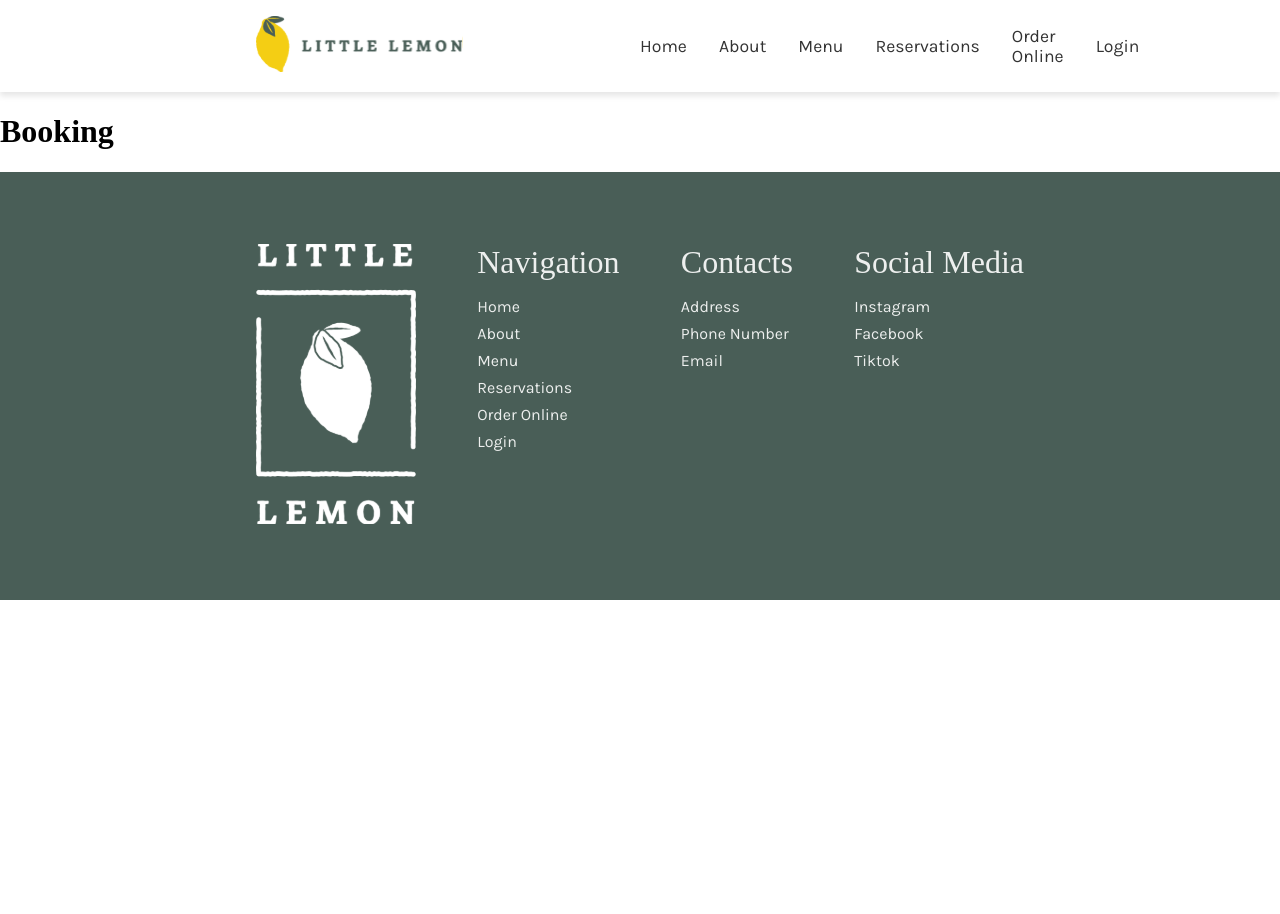
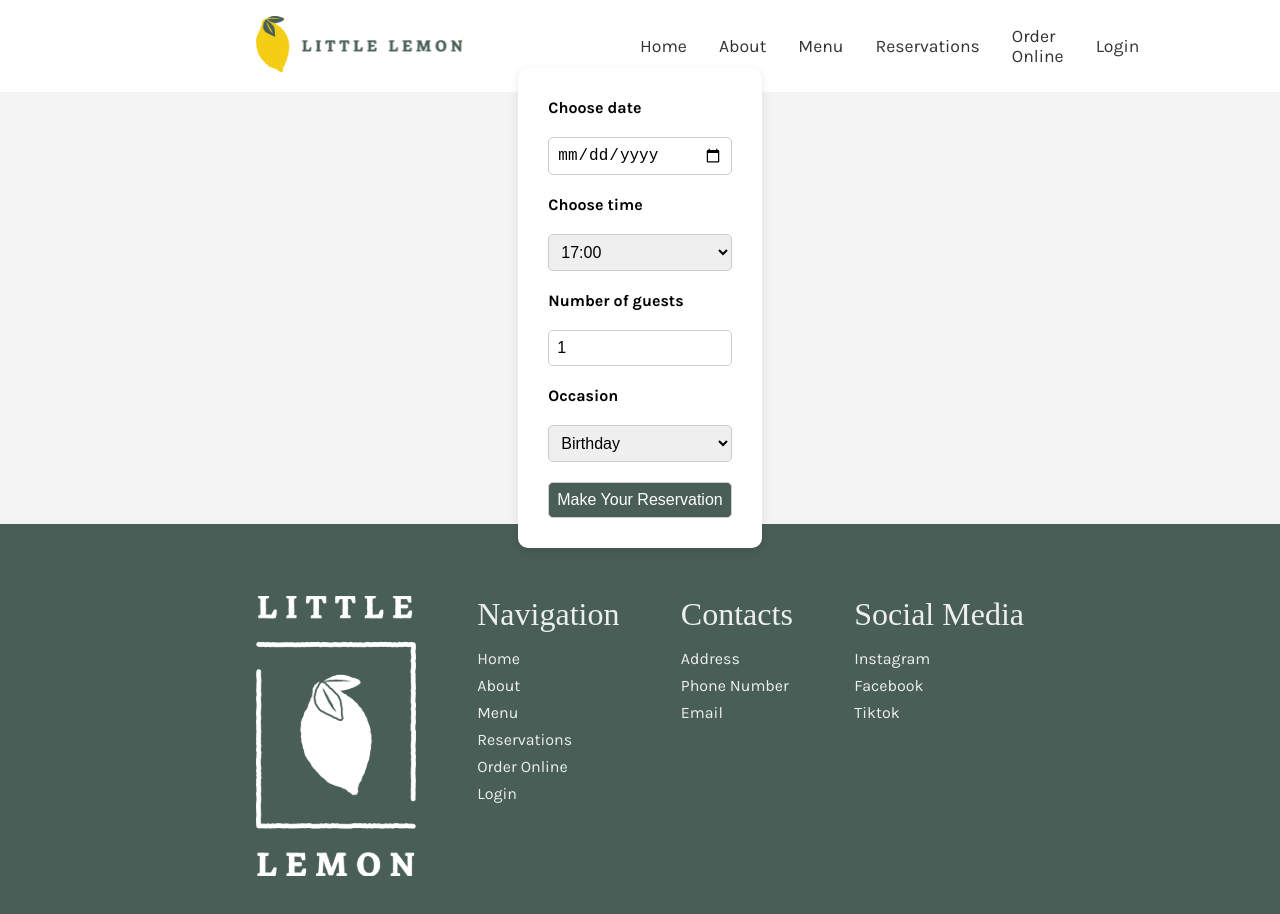
Before and after one commit to danny-boulay/capstone, a React (Create React App) app: page /booking in a window 1280 px wide. Shown: the top 914 px of the page. Before the commit the page ends 800 px from the top, so only its background shows below. Built offline with nearby package versions, Linux system fonts and the light colour scheme; a web font is replaced by a local one.

Commit message:
Form JSX pour BookingForm.js dans BookingPage.js mais le state est pas encore géré

```diff
--- a/src/App.css
+++ b/src/App.css
@@ -618,3 +618,47 @@ button:hover {
     height: 10rem;
   }
 }
+
+/*Booking Form*/
+
+.FormContainer {
+  display: flex;
+  justify-content: center;
+  align-items: center;
+  height: 50vh; /* Pleine hauteur de l'écran */
+  background-color: #f4f4f4;
+  padding: 1rem;;
+}
+
+form {
+  display: grid;
+  gap: 20px;
+  max-width: 350px;
+  padding: 30px;
+  background: white;
+  border-radius: 10px;
+  box-shadow: 0px 4px 10px rgba(0, 0, 0, 0.1);
+}
+
+label {
+  font-weight: bold;
+}
+
+input,
+select {
+  padding: 8px;
+  border: 1px solid #ccc;
+  border-radius: 5px;
+  font-size: 16px;
+}
+
+input[type="submit"] {
+  background-color: var(--primary-color-1);
+  color: white;
+  cursor: pointer;
+  transition: 0.3s;
+}
+
+input[type="submit"]:hover {
+  background-color: var(--primary-color-2);
+}
--- a/src/App.js
+++ b/src/App.js
@@ -4,7 +4,7 @@ import { BrowserRouter as Router, Routes, Route } from "react-router-dom";
 import Header from './components/Header';
 import Footer from './components/Footer';
 import HomePage from './pages/HomePage';
-import Booking from './pages/Booking';
+import Booking from './pages/BookingPage';
 import NotFound from './pages/NotFound';
 
 function App() {
--- /dev/null
+++ b/src/components/BookingForm.js
@@ -0,0 +1,46 @@
+import { useState } from "react";
+
+const BookingForm = ({ date, setDate, time, setTime, guests, setGuests, occasion, setOccasion, handleSubmit }) => {
+
+  // Liste des heures disponibles (simulée pour l'instant)
+  const [availableTimes] = useState(["17:00", "18:00", "19:00", "20:00", "21:00", "22:00"]);
+
+  return (
+    <div className="FormContainer">
+        <form className="BookingForm" onSubmit={handleSubmit}>
+            <label htmlFor="res-date">Choose date</label>
+            <input type="date" id="res-date" value={date} onChange={(e) => setDate(e.target.value)} />
+
+            <label htmlFor="res-time">Choose time</label>
+            <select id="res-time" value={time} onChange={(e) => setTime(e.target.value)}>
+                {availableTimes.map((t) => (
+                <option key={t} value={t}>
+                    {t}
+                </option>
+                ))}
+            </select>
+
+            <label htmlFor="guests">Number of guests</label>
+            <input
+                type="number"
+                id="guests"
+                placeholder="1"
+                min="1"
+                max="10"
+                value={guests}
+                onChange={(e) => setGuests(Number(e.target.value))}
+            />
+
+            <label htmlFor="occasion">Occasion</label>
+            <select id="occasion" value={occasion} onChange={(e) => setOccasion(e.target.value)}>
+                <option>Birthday</option>
+                <option>Anniversary</option>
+            </select>
+
+            <input type="submit" value="Make Your Reservation" />
+        </form>
+    </div>
+  );
+};
+
+export default BookingForm;
--- a/src/pages/Booking.js
+++ /dev/null
@@ -1,9 +0,0 @@
-function Booking() {
-    return (
-        <div>
-            <h1>Booking</h1>
-        </div>
-    );
-}
-
-export default Booking;
--- /dev/null
+++ b/src/pages/BookingPage.js
@@ -0,0 +1,32 @@
+import { useState } from "react";
+import BookingForm from "../components/BookingForm";
+
+const BookingPage = () => {
+  const [date, setDate] = useState("");
+  const [time, setTime] = useState("");
+  const [guests, setGuests] = useState(1);
+  const [occasion, setOccasion] = useState("Birthday");
+
+  const handleSubmit = (e) => {
+    e.preventDefault();
+    console.log({ date, time, guests, occasion });
+  };
+
+  return (
+    <div>
+      <BookingForm
+        date={date}
+        setDate={setDate}
+        time={time}
+        setTime={setTime}
+        guests={guests}
+        setGuests={setGuests}
+        occasion={occasion}
+        setOccasion={setOccasion}
+        handleSubmit={handleSubmit}
+      />
+    </div>
+  );
+};
+
+export default BookingPage;
```
